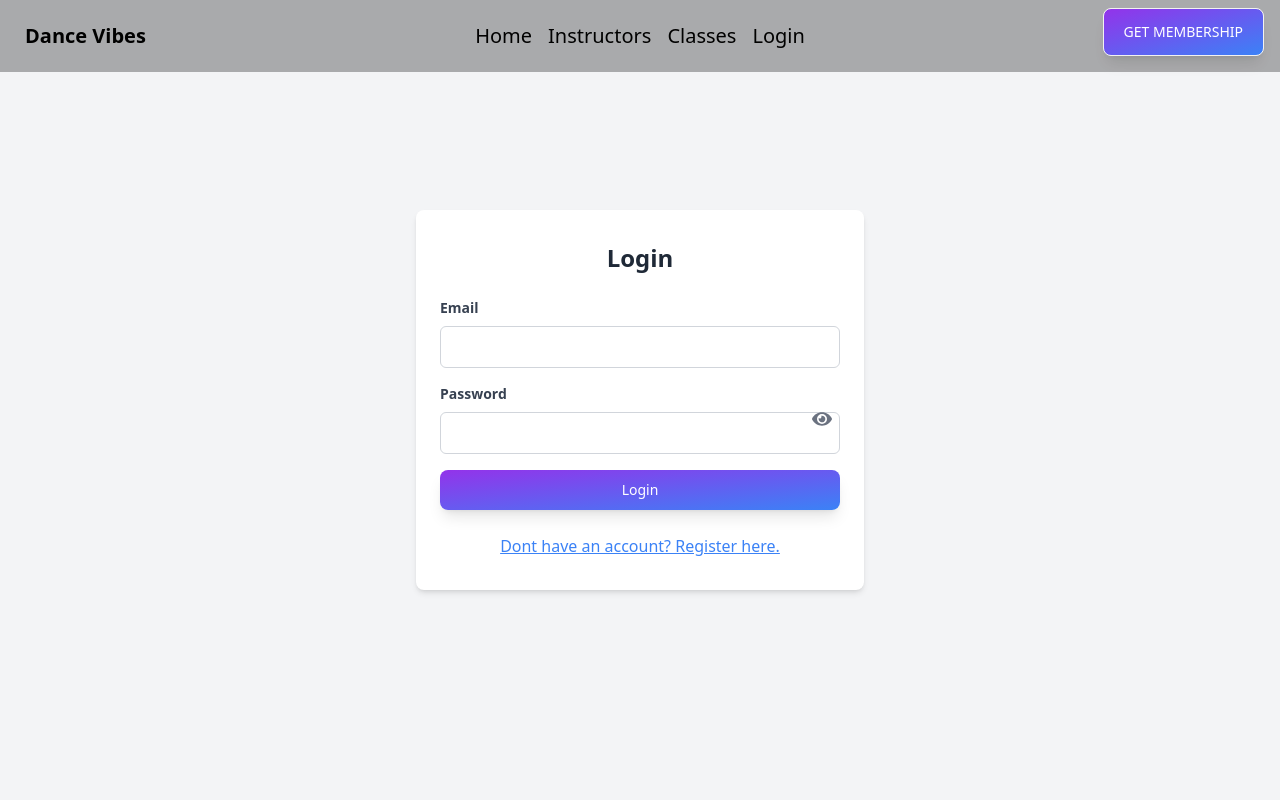
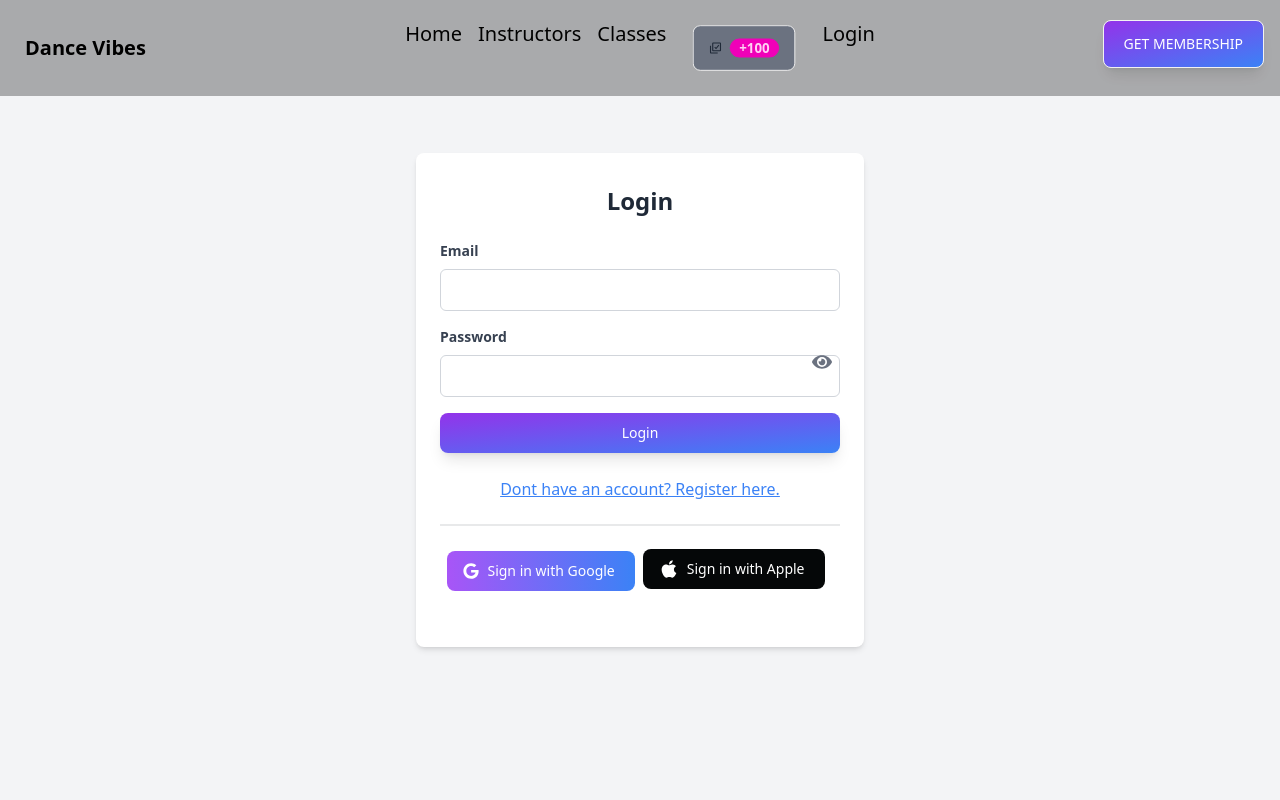
Before and after one commit to Rafsanfaruk/Dance-vibes, a React (Vite) app: page /login in a window 1280 px wide. Shown: the top 800 px of the page. Built offline with nearby package versions, Linux system fonts and the light colour scheme; no server answers.

Commit message:
socialLogin

```diff
--- a/package.json
+++ b/package.json
@@ -10,6 +10,7 @@
     "preview": "vite preview"
   },
   "dependencies": {
+    "@react-icons/all-files": "^4.1.0",
     "firebase": "^9.22.2",
     "localforage": "^1.10.0",
     "match-sorter": "^6.3.1",
--- a/src/Pages/Login/Login.jsx
+++ b/src/Pages/Login/Login.jsx
@@ -6,6 +6,7 @@ import { useForm } from "react-hook-form";
 import { FaEye } from "react-icons/fa";
 import { Helmet } from "react-helmet-async";
 import { AuthContext } from "../../providers/AuthProvider";
+import SocialLogin from "../Shared/SocialLogin/SocialLogin";
 
 const Login = () => {
   const { signIn } = useContext(AuthContext);
@@ -117,6 +118,7 @@ const Login = () => {
             Dont have an account? Register here.
           </Link>
         </div>
+      <SocialLogin />
       </div>
       <ToastContainer />
     </div>
--- a/src/Pages/Registration/Registration.jsx
+++ b/src/Pages/Registration/Registration.jsx
@@ -7,6 +7,7 @@ import { ToastContainer, toast } from "react-toastify";
 import "react-toastify/dist/ReactToastify.css";
 import { AuthContext } from "../../providers/AuthProvider";
 import { useNavigate } from "react-router-dom";
+import SocialLogin from "../Shared/SocialLogin/SocialLogin";
 
 const Registration = () => {
   const {
@@ -180,6 +181,7 @@ const Registration = () => {
             </div>
             <input className="my-btn w-full" type="submit" value="Register" />
           </form>
+        <SocialLogin />
         </div>
         <ToastContainer />
       </div>
--- a/src/Pages/Shared/NavBar/NavBar.jsx
+++ b/src/Pages/Shared/NavBar/NavBar.jsx
@@ -2,6 +2,7 @@ import { useContext } from "react";
 import { AuthContext } from "../../../providers/AuthProvider";
 import { Link } from "react-router-dom";
 import { ToastContainer, toast } from "react-toastify";
+import { BiSelectMultiple } from "react-icons/bi";
 
 const NavBar = () => {
   const { user, logOut } = useContext(AuthContext);
@@ -15,11 +16,14 @@ const NavBar = () => {
         console.log(error);
         toast.error("Error logging out.");
       });
-    }
+  };
   const navOptions = (
     <>
       <li>
-        <Link to="/" className="text-black text-xl hover:text-gray-300 px-2 py-1">
+        <Link
+          to="/"
+          className="text-black text-xl hover:text-gray-300 px-2 py-1"
+        >
           Home
         </Link>
       </li>
@@ -37,6 +41,14 @@ const NavBar = () => {
           className="text-black text-xl hover:text-gray-300 px-2 py-1"
         >
           Classes
+        </Link>
+      </li>
+      <li>
+        <Link to="/">
+          <button className="btn bg-gray-500 gap-2">
+            <BiSelectMultiple />
+            <div className="badge badge-secondary">+100</div>
+          </button>
         </Link>
       </li>
 
@@ -69,10 +81,7 @@ const NavBar = () => {
     <nav className="navbar fixed z-10 bg-opacity-30 max-w-screen-xl bg-black text-black">
       <div className="navbar-start">
         <div className="dropdown">
-          <label
-            tabIndex={0}
-            className="btn btn-ghost lg:hidden"
-          >
+          <label tabIndex={0} className="btn btn-ghost lg:hidden">
             <svg
               xmlns="http://www.w3.org/2000/svg"
               className="h-5 w-5"
@@ -103,11 +112,8 @@ const NavBar = () => {
         <ul className="menu menu-horizontal px-1">{navOptions}</ul>
       </div>
       <div className="navbar-end">
-        <Link
-          to="/"
-          className="btn my-btn"
-        >
-        GET MemberShip
+        <Link to="/" className="btn my-btn">
+          GET MemberShip
         </Link>
       </div>
       <ToastContainer />
--- /dev/null
+++ b/src/Pages/Shared/SocialLogin/SocialLogin.jsx
@@ -0,0 +1,75 @@
+// import React from 'react';
+
+import { useContext } from "react";
+import { AuthContext } from "../../../providers/AuthProvider";
+import { useLocation, useNavigate } from "react-router-dom";
+
+const SocialLogin = () => {
+  const { googleSignIn } = useContext(AuthContext);
+  const navigate = useNavigate();
+  const location = useLocation();
+
+  const handleGoogleSignIn = () => {
+    googleSignIn().then((result) => {
+      const loggedInUser = result.user;
+      console.log(loggedInUser);
+      navigate(from, { replace: true });
+
+    });
+  };
+
+  const from = location.state?.from?.pathname || "/";
+
+  return (
+    <div>
+      <div className="divider"></div>
+      <div className="w-full text-center my-4">
+        <button
+           onClick={handleGoogleSignIn}
+          type="button"
+          className="text-white bg-gradient-to-r from-purple-500 to-blue-500 hover:scale-105 focus:ring-4 focus:outline-none focus:ring-blue-200 font-medium rounded-lg text-sm px-5 py-2.5 text-center inline-flex items-center dark:focus:ring-blue-300 mr-2 mb-2"
+        >
+          <svg
+            className="w-4 h-4 mr-2 -ml-1"
+            aria-hidden="true"
+            focusable="false"
+            data-prefix="fab"
+            data-icon="google"
+            role="img"
+            xmlns="http://www.w3.org/2000/svg"
+            viewBox="0 0 488 512"
+          >
+            <path
+              fill="currentColor"
+              d="M488 261.8C488 403.3 391.1 504 248 504 110.8 504 0 393.2 0 256S110.8 8 248 8c66.8 0 123 24.5 166.3 64.9l-67.5 64.9C258.5 52.6 94.3 116.6 94.3 256c0 86.5 69.1 156.6 153.7 156.6 98.2 0 135-70.4 140.8-106.9H248v-85.3h236.1c2.3 12.7 3.9 24.9 3.9 41.4z"
+            ></path>
+          </svg>
+          Sign in with Google
+        </button>
+        <button
+      type="button"
+      className="text-white bg-[#050708] hover:bg-[#050708]/90 focus:ring-4 focus:outline-none focus:ring-[#050708]/50 font-medium rounded-lg text-sm px-5 py-2.5 text-center inline-flex items-center dark:focus:ring-[#050708]/50 dark:hover:bg-[#050708]/30 mr-2 mb-2"
+    >
+      <svg
+        className="w-5 h-5 mr-2 -ml-1"
+        aria-hidden="true"
+        focusable="false"
+        data-prefix="fab"
+        data-icon="apple"
+        role="img"
+        xmlns="http://www.w3.org/2000/svg"
+        viewBox="0 0 384 512"
+      >
+        <path
+          fill="currentColor"
+          d="M318.7 268.7c-.2-36.7 16.4-64.4 50-84.8-18.8-26.9-47.2-41.7-84.7-44.6-35.5-2.8-74.3 20.7-88.5 20.7-15 0-49.4-19.7-76.4-19.7C63.3 141.2 4 184.8 4 273.5q0 39.3 14.4 81.2c12.8 36.7 59 126.7 107.2 125.2 25.2-.6 43-17.9 75.8-17.9 31.8 0 48.3 17.9 76.4 17.9 48.6-.7 90.4-82.5 102.6-119.3-65.2-30.7-61.7-90-61.7-91.9zm-56.6-164.2c27.3-32.4 24.8-61.9 24-72.5-24.1 1.4-52 16.4-67.9 34.9-17.5 19.8-27.8 44.3-25.6 71.9 26.1 2 49.9-11.4 69.5-34.3z"
+        ></path>
+      </svg>
+      Sign in with Apple
+    </button>
+      </div>
+    </div>
+  );
+};
+
+export default SocialLogin;
--- a/src/providers/AuthProvider.jsx
+++ b/src/providers/AuthProvider.jsx
@@ -2,10 +2,12 @@
 
 import { createContext, useEffect, useState } from "react";
 import {
+    GoogleAuthProvider,
   createUserWithEmailAndPassword,
   getAuth,
   onAuthStateChanged,
   signInWithEmailAndPassword,
+  signInWithPopup,
   signOut,
   updateProfile,
 } from "firebase/auth";
@@ -17,6 +19,13 @@ const auth = getAuth(app);
 const AuthProvider = ({ children }) => {
   const [user, setUser] = useState(null);
   const [loading, setLoading] = useState(true);
+  const googleProvider = new GoogleAuthProvider();
+
+
+  const googleSignIn =()=>{
+    setLoading(true);
+    return signInWithPopup(auth,googleProvider);
+  }
 
   const createUser = (email, password) => {
     setLoading(true);
@@ -57,6 +66,7 @@ const AuthProvider = ({ children }) => {
     signIn,
     logOut,
     updateUserProfile,
+    googleSignIn,
   };
 
   return (
```
Also changed, not shown: 1 other file (tests, documents, lock files or other folders).
